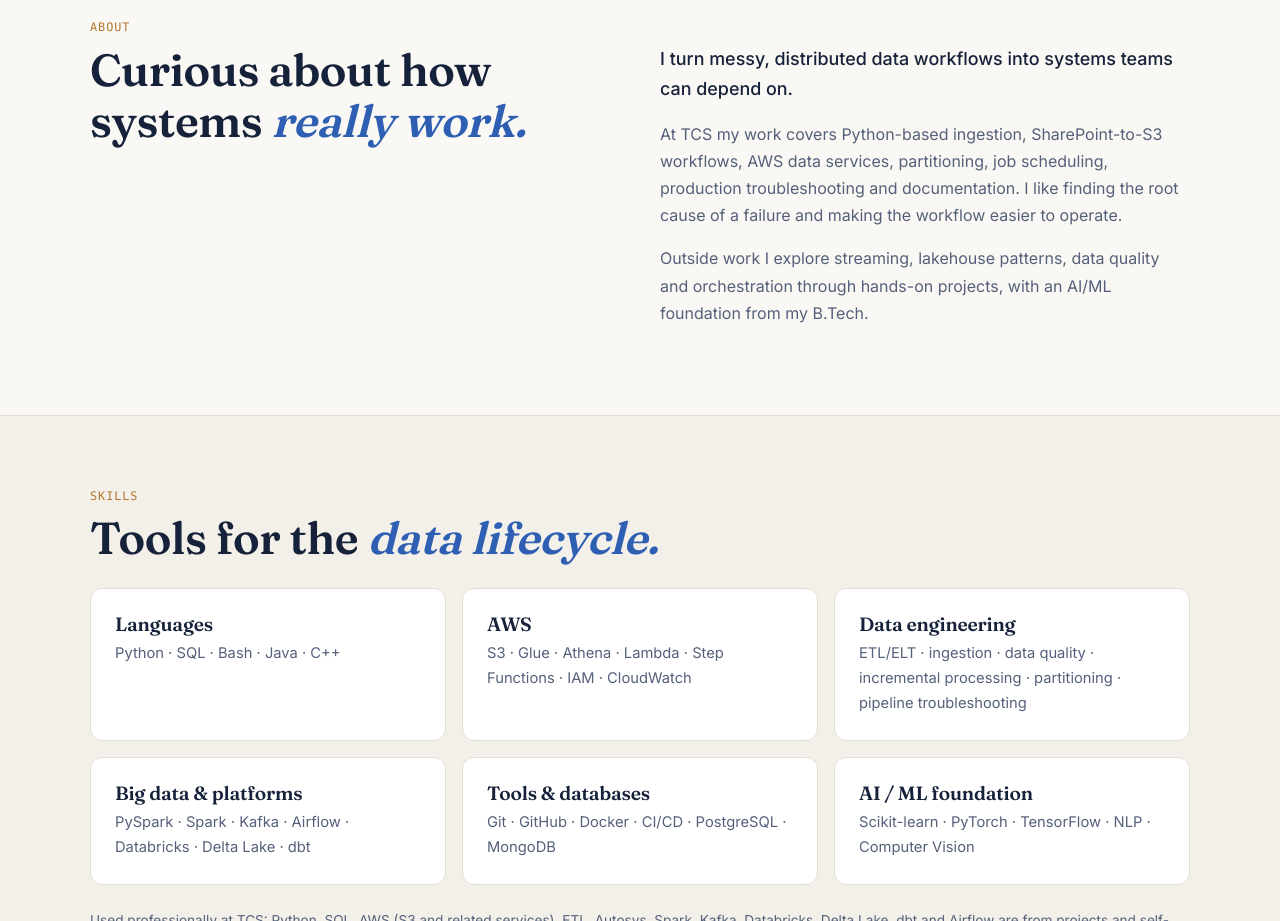
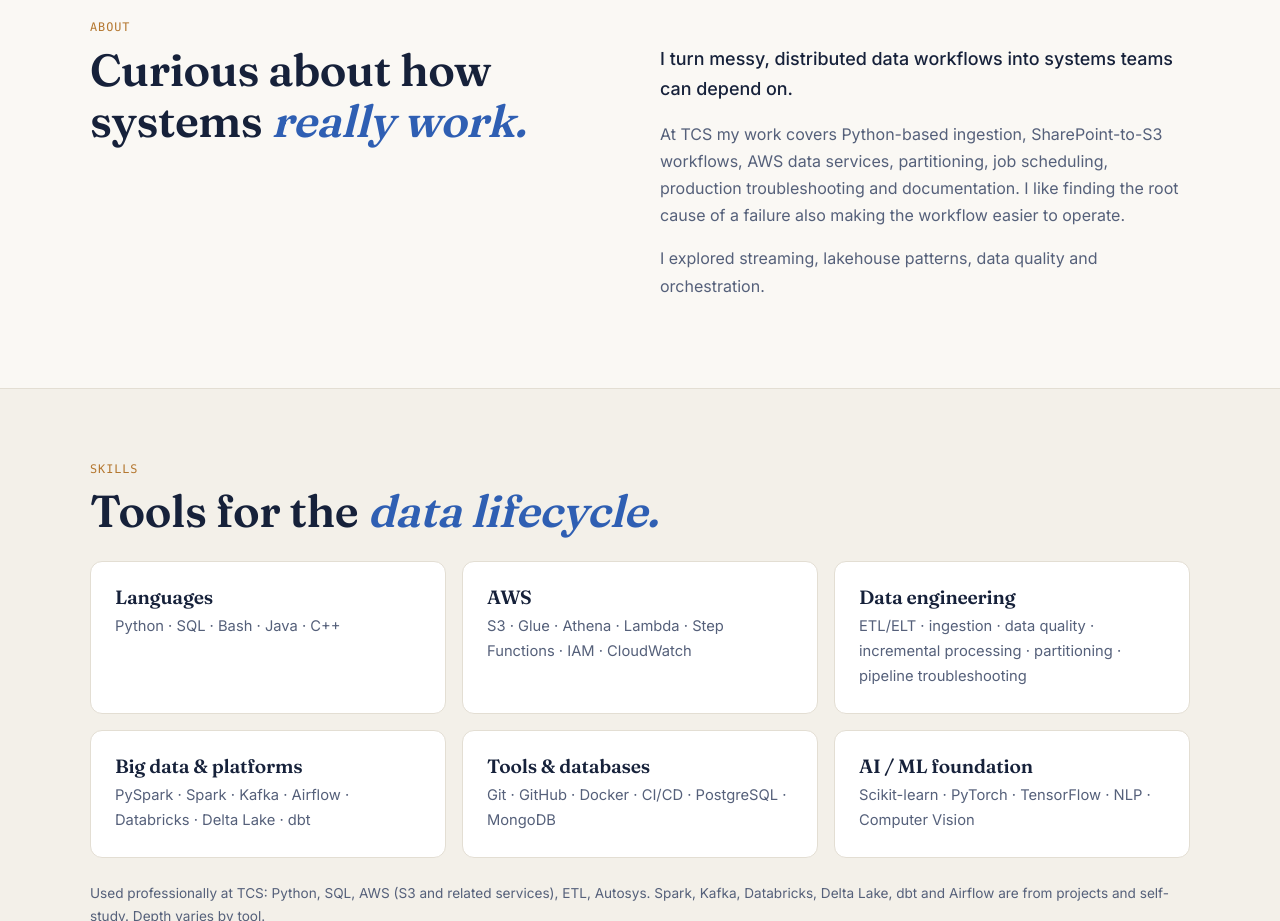
Before and after one commit to ArjHub/Portfolio, a plain HTML site: page index.html in a window 1280 px wide. Shown: the part 780-1701 px from the top of the page. Drawn offline with Linux system fonts and the light colour scheme.

Commit message:
Updating work exp

```diff
--- a/index.html
+++ b/index.html
@@ -44,8 +44,8 @@
 <div class="two">
 <h2>Curious about how systems <em>really work.</em></h2>
 <div class="prose"><p class="lead">I turn messy, distributed data workflows into systems teams can depend on.</p>
-<p>At TCS my work covers Python-based ingestion, SharePoint-to-S3 workflows, AWS data services, partitioning, job scheduling, production troubleshooting and documentation. I like finding the root cause of a failure and making the workflow easier to operate.</p>
-<p>Outside work I explore streaming, lakehouse patterns, data quality and orchestration through hands-on projects, with an AI/ML foundation from my B.Tech.</p></div></div>
+<p>At TCS my work covers Python-based ingestion, SharePoint-to-S3 workflows, AWS data services, partitioning, job scheduling, production troubleshooting and documentation. I like finding the root cause of a failure also making the workflow easier to operate.</p>
+<p>I explored streaming, lakehouse patterns, data quality and orchestration.</p></div></div>
 </section>
 
 <section class="section alt reveal" id="skills"><div class="wrap">
```
